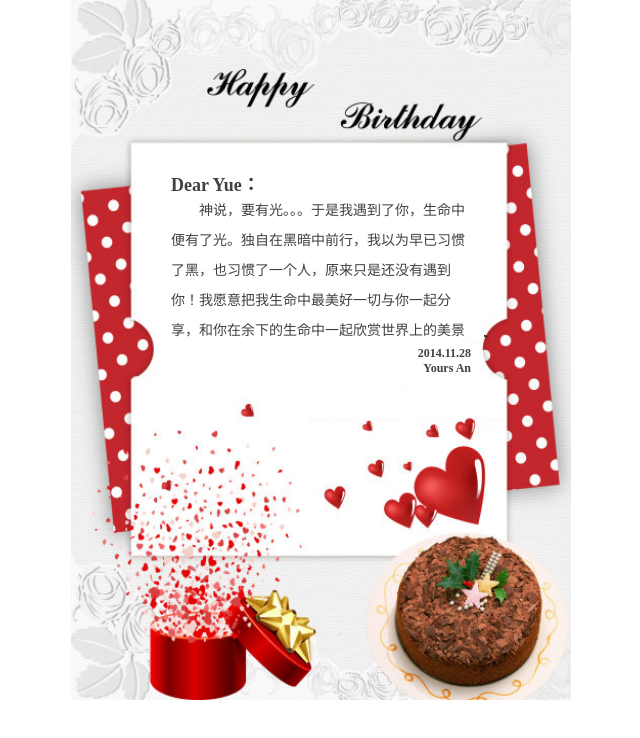
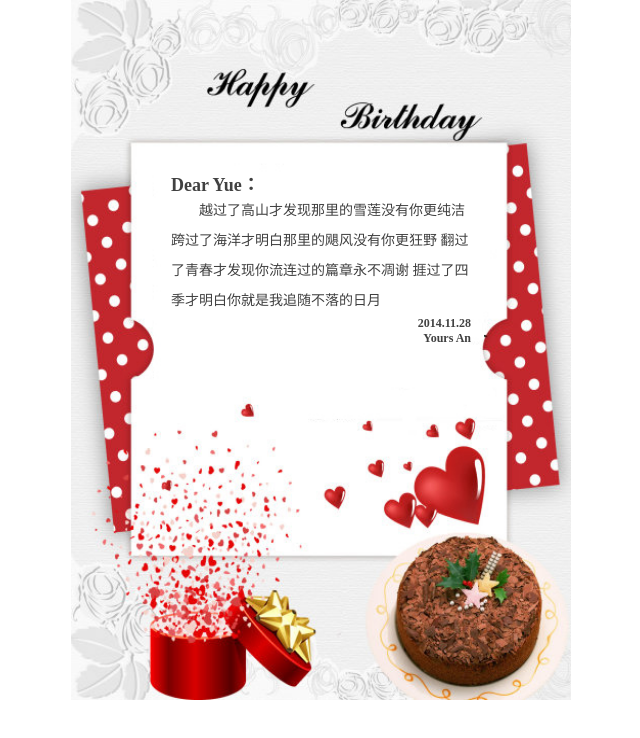
Before and after one commit to xuhaifu/IanGely.github.io, a plain HTML site: page index.html in a window 1280 px wide. Shown: the whole page, without its empty margins (319-959 px from the left). Drawn offline with Linux system fonts and the light colour scheme.

Commit message:
我绝对不能失去你

```diff
--- a/index.html
+++ b/index.html
@@ -99,7 +99,12 @@ setTimeout(function(){
 		<div class="body_bg">
 			<div class="main">
 				<h2 class="time_1">Dear Yue：</h2>
-				<div class="time_2">神说，要有光。。。于是我遇到了你，生命中便有了光。独自在黑暗中前行，我以为早已习惯了黑，也习惯了一个人，原来只是还没有遇到你！我愿意把我生命中最美好一切与你一起分享，和你在余下的生命中一起欣赏世界上的美景</div>
+				<div class="time_2">
+				越过了高山才发现那里的雪莲没有你更纯洁
+				跨过了海洋才明白那里的飓风没有你更狂野
+				翻过了青春才发现你流连过的篇章永不凋谢
+				捱过了四季才明白你就是我追随不落的日月
+				</div>
 				<div class="time_3">2014.11.28<br>Yours An</div>
 			</div>
 		</div>
```
